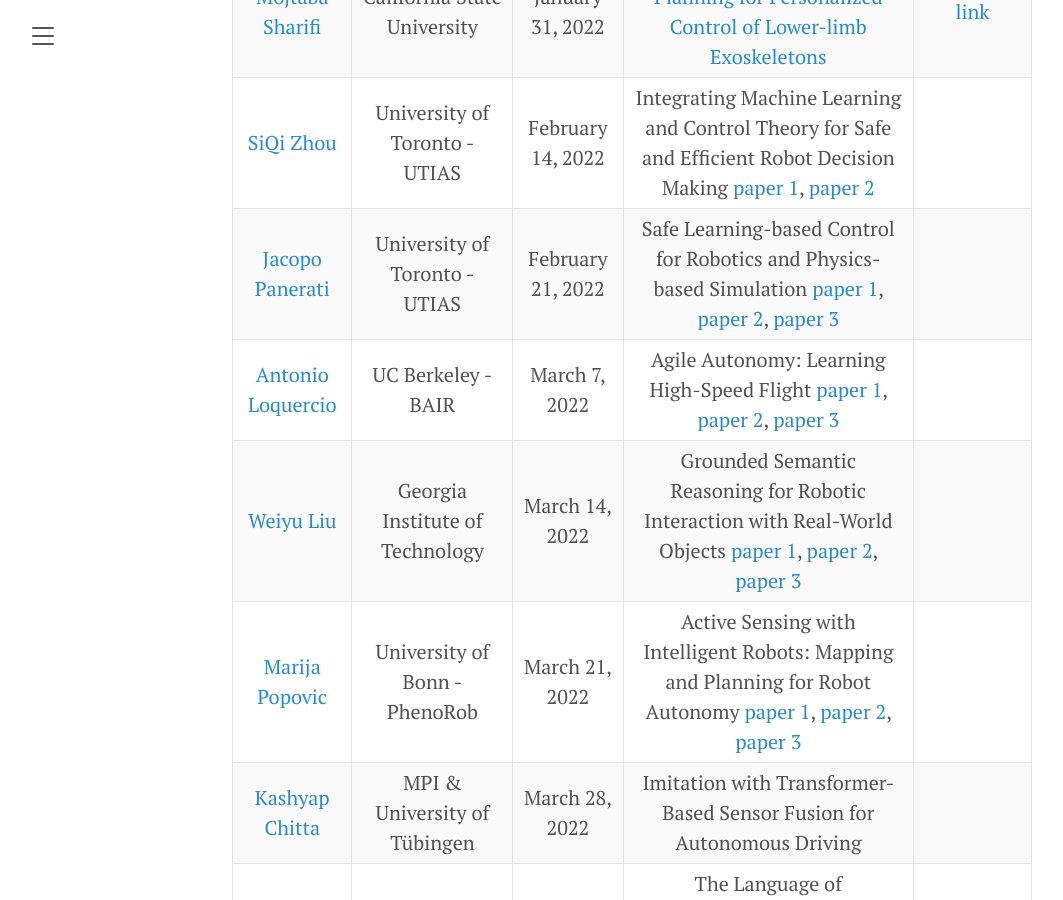
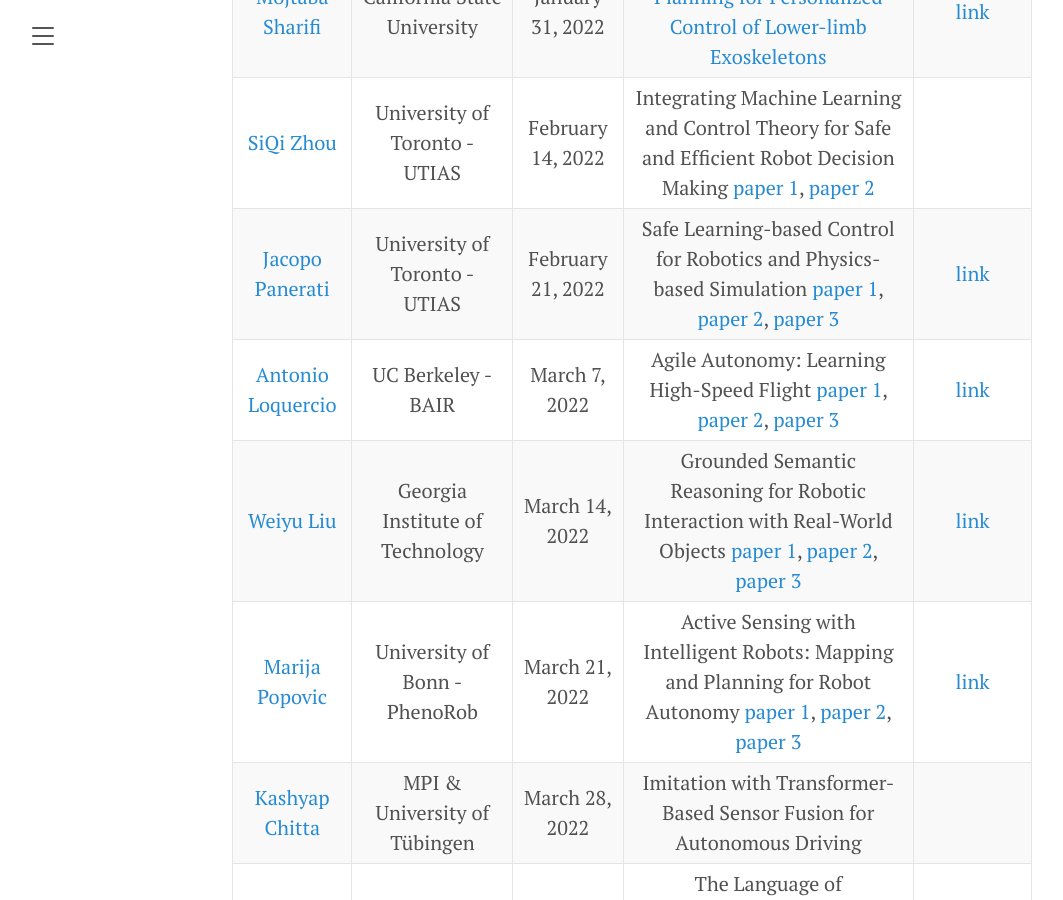
Before and after one commit to uoft-cs-robotics/toronto-air, a Jekyll site: the page built from index.md, in a window 1280 px wide and 900 px high, scrolled down 1160 px. Shown: the whole window, without its empty margins (8-1071 px from the left). Built offline with Jekyll 4.4.1, drawn with Linux system fonts in a browser that asks for light colours; our own code applies the rules of GitHub Pages for plain Markdown files.

Commit message:
Updated YT links

```diff
--- a/index.md
+++ b/index.md
@@ -57,10 +57,10 @@ Past talks are also available on our [YouTube Channel](https://www.youtube.com/c
 | :----:       |    :----:   |        :----: |     :----: |       :----: |
 |[Mojtaba Sharifi](https://sites.google.com/ualberta.ca/mojtabasharifi/)| California State University | January 31, 2022| [Autonomous Locomotion Planning for Personalized Control of Lower-limb Exoskeletons](https://ieeexplore.ieee.org/abstract/document/9520273)| [link](https://youtu.be/L0YIDZHOZc0) |
 |[SiQi Zhou](http://siqizhou.com/)| University of Toronto - UTIAS | February 14, 2022| Integrating Machine Learning and Control Theory for Safe and Efficient Robot Decision Making [paper 1](https://journals.sagepub.com/doi/abs/10.1177/0278364920953902), [paper 2](https://ieeexplore.ieee.org/abstract/document/9632405) |  |
-|[Jacopo Panerati](https://jacopopanerati.github.io/)| University of Toronto - UTIAS | February 21, 2022| Safe Learning-based Control for Robotics and Physics-based Simulation [paper 1](https://arxiv.org/abs/2109.06325), [paper 2](https://arxiv.org/abs/2108.06266), [paper 3](https://arxiv.org/abs/2103.02142) |  |
-|[Antonio Loquercio](https://antonilo.github.io/) | UC Berkeley - BAIR  | March 7, 2022 | Agile Autonomy: Learning High-Speed Flight [paper 1](https://www.science.org/doi/10.1126/scirobotics.abg5810), [paper 2](https://arxiv.org/abs/2006.05768), [paper 3](https://arxiv.org/abs/2009.00563) | |
-|[Weiyu Liu](http://weiyuliu.com/) | Georgia Institute of Technology | March 14, 2022 | Grounded Semantic Reasoning for Robotic Interaction with Real-World Objects [paper 1](http://www.roboticsproceedings.org/rss17/p035.html), [paper 2](https://arxiv.org/abs/2011.06431), [paper 3](https://arxiv.org/abs/2110.10189)  | |
-|[Marija Popovic](https://mpopovic.io/) | University of Bonn - PhenoRob | March 21, 2022 | Active Sensing with Intelligent Robots: Mapping and Planning for Robot Autonomy [paper 1](https://link.springer.com/article/10.1007/s10514-020-09903-2), [paper 2](https://arxiv.org/abs/2109.13570), [paper 3](https://arxiv.org/abs/2109.14257) | |
+|[Jacopo Panerati](https://jacopopanerati.github.io/)| University of Toronto - UTIAS | February 21, 2022| Safe Learning-based Control for Robotics and Physics-based Simulation [paper 1](https://arxiv.org/abs/2109.06325), [paper 2](https://arxiv.org/abs/2108.06266), [paper 3](https://arxiv.org/abs/2103.02142) | [link](https://youtu.be/iwneE9LGXf4) |
+|[Antonio Loquercio](https://antonilo.github.io/) | UC Berkeley - BAIR  | March 7, 2022 | Agile Autonomy: Learning High-Speed Flight [paper 1](https://www.science.org/doi/10.1126/scirobotics.abg5810), [paper 2](https://arxiv.org/abs/2006.05768), [paper 3](https://arxiv.org/abs/2009.00563) | [link](https://youtu.be/5BA1Wm6SWQY) |
+|[Weiyu Liu](http://weiyuliu.com/) | Georgia Institute of Technology | March 14, 2022 | Grounded Semantic Reasoning for Robotic Interaction with Real-World Objects [paper 1](http://www.roboticsproceedings.org/rss17/p035.html), [paper 2](https://arxiv.org/abs/2011.06431), [paper 3](https://arxiv.org/abs/2110.10189)  | [link](https://youtu.be/wPZGifNvyS0) |
+|[Marija Popovic](https://mpopovic.io/) | University of Bonn - PhenoRob | March 21, 2022 | Active Sensing with Intelligent Robots: Mapping and Planning for Robot Autonomy [paper 1](https://link.springer.com/article/10.1007/s10514-020-09903-2), [paper 2](https://arxiv.org/abs/2109.13570), [paper 3](https://arxiv.org/abs/2109.14257) | [link](https://youtu.be/_1KlCTumt3Q) |
 |[Kashyap Chitta](https://kashyap7x.github.io/) | MPI & University of Tübingen | March 28, 2022 | Imitation with Transformer-Based Sensor Fusion for Autonomous Driving | |
 |[Erfan Shahriari](https://www.mirmi.tum.de/rsi/team/rsi-mitarbeiter/shahriari-erfan/) |  Technical University of Munich - MIRMI, RSI | April 4, 2022 | The Language of Manipulation: Force/Motion Planning and Control for Tactile Robot Manipulation [paper 1](https://doi.org/10.1109/HUMANOIDS.2017.8239548), [paper 2](https://doi.org/10.1109/LRA.2022.3142903), [paper 3](https://doi.org/10.1109/LRA.2019.2953662), [paper 4](https://doi.org/10.23919/ACC.2018.8431718), [paper 5](https://doi.org/10.1109/IROS40897.2019.8968249) | |
 
```
